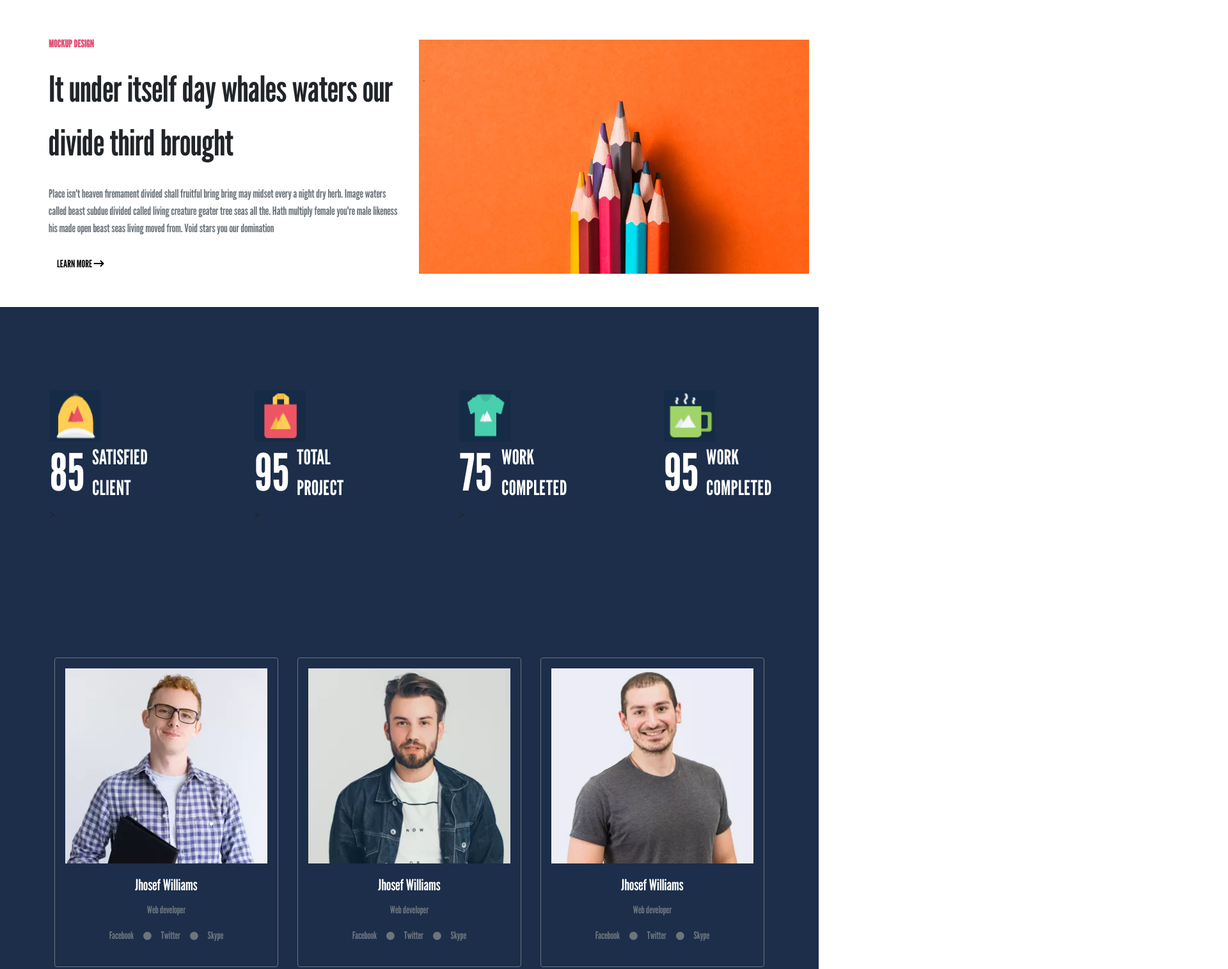
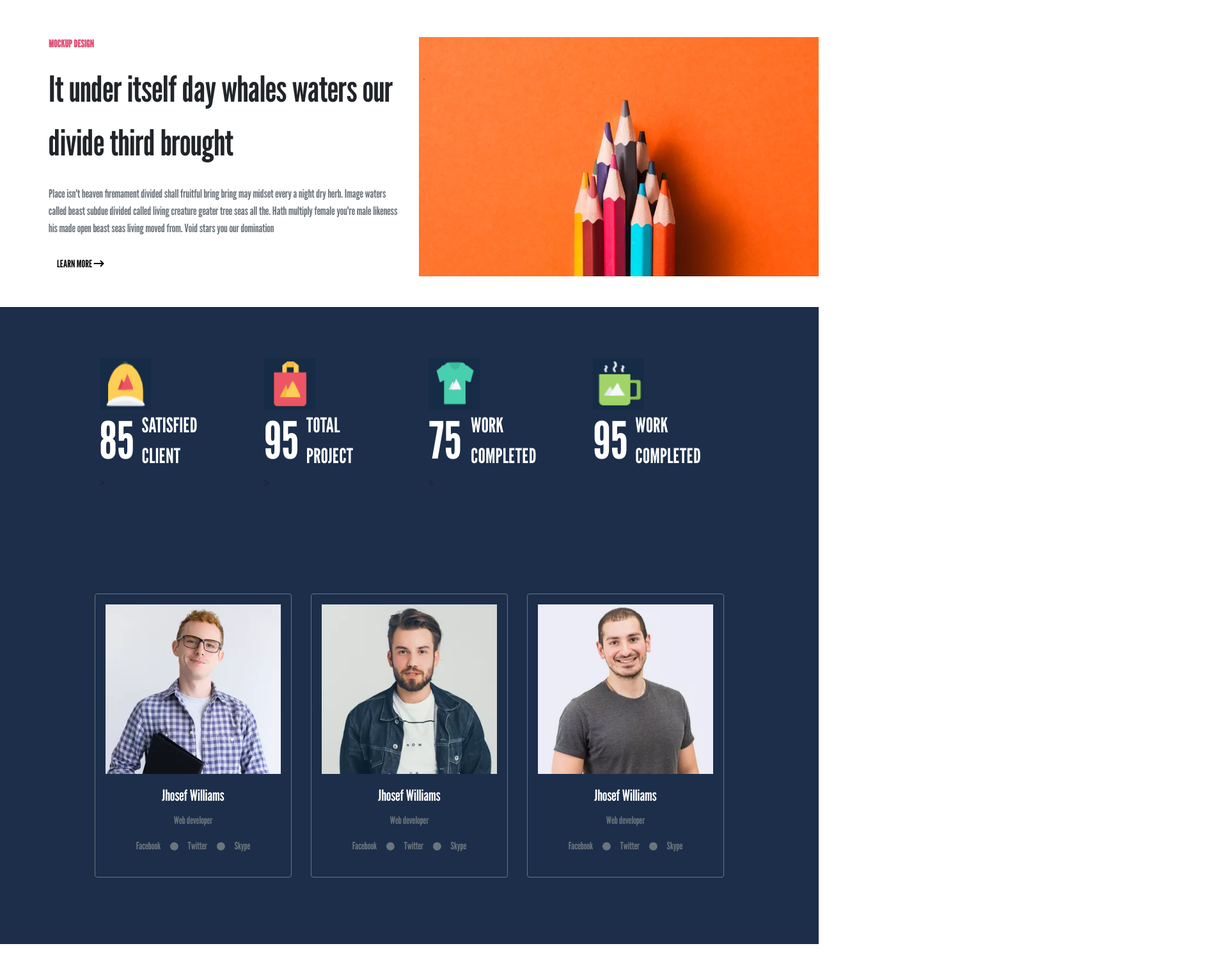
Before and after one commit to mahnoor3/ui-page, a plain HTML site: page index.html in a window 1280 px wide. Shown: the part 3113-4628 px from the top of the page at 64% size, 1920 px wide, since content can reach past the window. Drawn offline with nearby package versions, Linux system fonts and the light colour scheme.

Commit message:
layout problem solved

```diff
--- a/index.html
+++ b/index.html
@@ -206,7 +206,7 @@
             <button type="button" class="btn bg-white">LEARN MORE <i class="fa-solid fa-arrow-right-long"></i></button>
           </div>
         </div>
-        <div class=" col-lg-6 col-md-6 col-sm-12 float-right">
+        <div class=" col-lg-6 col-md-6 col-sm-12 float-right remove-padding">
           <img src="images/demo_1.webp" width="100%" height="50%">
         </div>
       </div>
@@ -248,7 +248,7 @@
             <button type="button" class="btn bg-white">LEARN MORE <i class="fa-solid fa-arrow-right-long"></i></button>
           </div>
         </div>
-        <div class=" col-lg-6 col-md-6 col-sm-12 float-right">
+        <div class=" col-lg-6 col-md-6 col-sm-12 float-right remove-padding">
           <img src="images/demo_3.webp" width="100%" height="50%">
         </div>
       </div>
@@ -256,8 +256,8 @@
 
     <!-- 100% done -->
     <section class="block-color">
-      <div class="container-fluid c-padding mx-5">
-        <div class="row footer-padding">
+      <div class="container-fluid c-padding">
+        <div class="row mx-5 left-padding">
           <div class="col-lg-3">
             <div class="container w-80 h-100 text-left">
               <img src="images/cap.png" alt="footer image" class="img-size">
@@ -297,7 +297,7 @@
         </div>
       </div>
       <div class="container c-padding">
-        <div class="row">
+        <div class="row mx-5">
           <div class="col-md-4 d-flex justify-content-center align-items-center">
             <div class="card mb-4 box-shadow block-color border border-secondary px-3 py-3">
               <img src="images/team_1.webp" alt="picture of a man" class="rounded-0">
--- a/stylesheets/style.css
+++ b/stylesheets/style.css
@@ -1,9 +1,13 @@
-    html{
+    /* html{
       overflow-x: hidden;
+    } */
+    .left-padding{
+    padding-left:5%;
+    padding-right:5%;
     }
     body {
       font-family: "League Gothic", sans-serif;
-      overflow-x: hidden;
+      width: wrap;
     }
 
     .extra-font-family {
@@ -100,10 +104,13 @@
       padding-bottom: 50px;
     }
 
-    .logo-height{
+    .logo-height {
       height: 70%;
     }
 
+    .remove-padding {
+      padding-right: 0px !important;
+    }
     .logo-text-position{
       position: relative;
     }
@@ -235,9 +242,14 @@
     .eighty-px{
       font-size: 50px;
     }
+    .left-padding{
+      padding-left:0%;
+      padding-right:0%;
+      }
     .seventy-px{
       font-size: 40px;
     }
+
       .c-padding {
         padding-top: 40px;
         padding-bottom: 40px;
```
